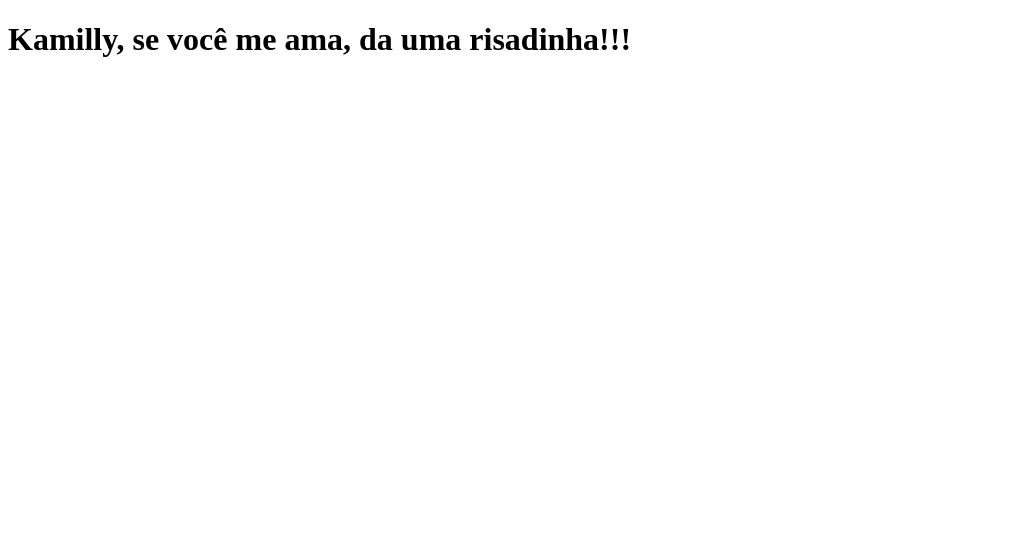
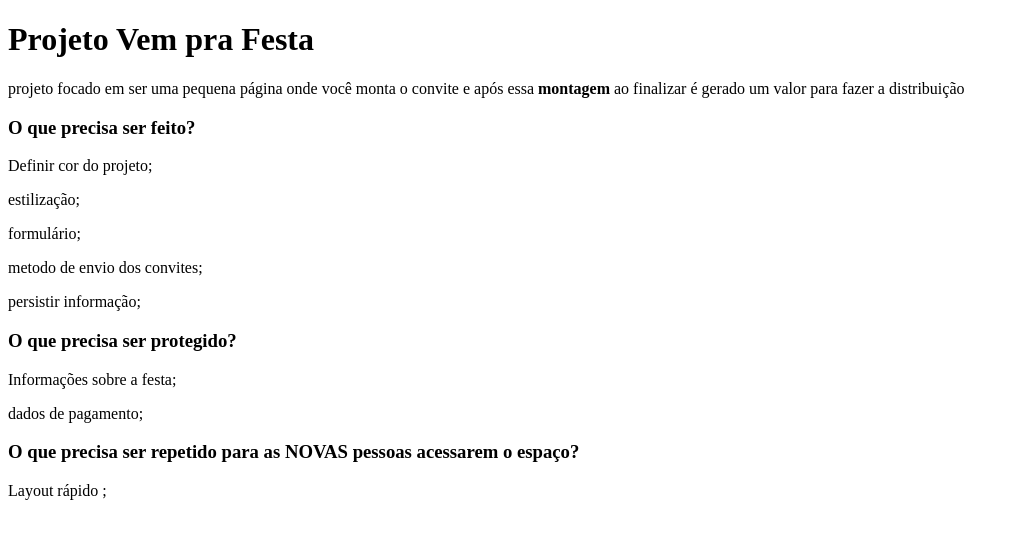
Before and after one commit to samueldsiqueira/la-fiesta, a Next.js app: page / in a window 1280 px wide. Shown: the top 538 px of the page, without its empty margins (0-1019 px from the left). Built offline with nearby package versions, Linux system fonts and the light colour scheme.

Commit message:
adiciona corpo do projeto

```diff
--- a/pages/index.js
+++ b/pages/index.js
@@ -1,4 +1,36 @@
 function Home() {
-  return <h1>Kamilly, se você me ama, da uma risadinha!!!</h1>;
+  return (
+    <div>
+      <div>
+        <h1>Projeto Vem pra Festa</h1>
+        <div>
+          <span>
+            projeto focado em ser uma pequena página onde você monta o convite e
+            após essa <b>montagem</b> ao finalizar é gerado um valor para fazer
+            a distribuição
+          </span>
+        </div>
+        <div>
+          <h3>O que precisa ser feito?</h3>
+          <p>Definir cor do projeto;</p>
+          <p>estilização;</p>
+          <p>formulário;</p>
+          <p>metodo de envio dos convites;</p>
+          <p>persistir informação;</p>
+        </div>
+        <div>
+          <h3>O que precisa ser protegido?</h3>
+          <p>Informações sobre a festa;</p>
+          <p>dados de pagamento;</p>
+        </div>
+        <div>
+          <h3>
+            O que precisa ser repetido para as NOVAS pessoas acessarem o espaço?
+          </h3>
+          <p>Layout rápido ;</p>
+        </div>
+      </div>
+    </div>
+  );
 }
 export default Home;
```
